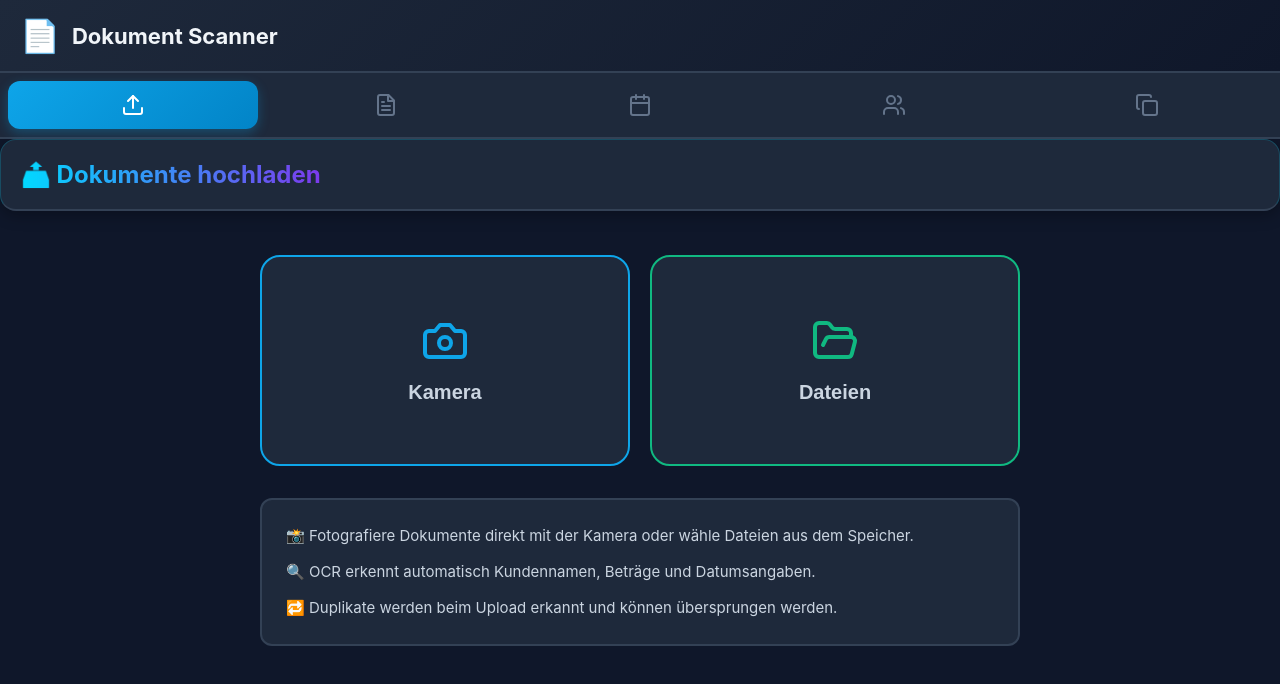
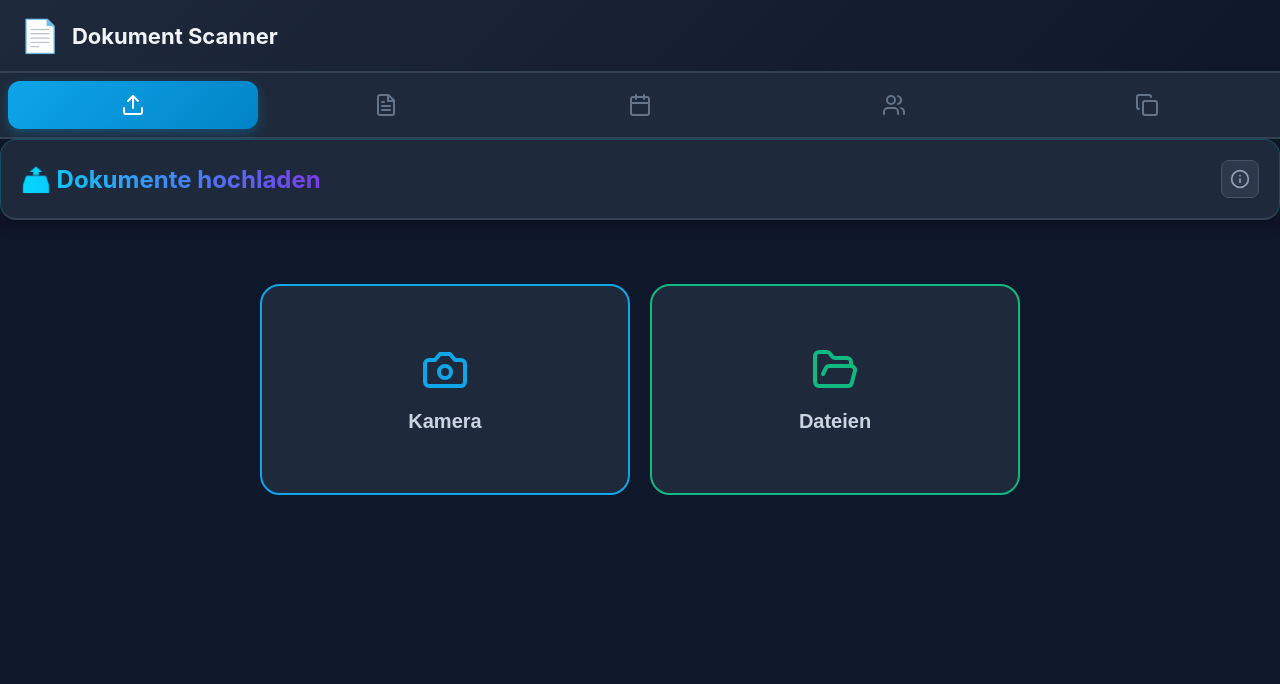
Before and after one commit to MKI13/dokument-scanner, a React (Vite) app: page / in a window 1280 px wide. Shown: the top 684 px of the page. Built offline with nearby package versions, Linux system fonts and the light colour scheme.

Commit message:
feat: Info-Text in kleinen unauffälligen Button im Header versteckt

```diff
--- a/src/pages/Upload.css
+++ b/src/pages/Upload.css
@@ -9,6 +9,9 @@
   background: #1e293b;
   padding: 20px;
   border-bottom: 2px solid #334155;
+  display: flex;
+  justify-content: space-between;
+  align-items: center;
 }
 
 .page-header h1 {
@@ -16,6 +19,25 @@
   font-size: 24px;
   font-weight: 700;
   color: #f1f5f9;
+}
+
+.header-info-btn {
+  background: rgba(100, 116, 139, 0.2);
+  border: 1px solid #475569;
+  border-radius: 8px;
+  padding: 8px;
+  cursor: pointer;
+  color: #94a3b8;
+  transition: all 0.2s;
+  display: flex;
+  align-items: center;
+  justify-content: center;
+}
+
+.header-info-btn:hover {
+  background: rgba(14, 165, 233, 0.2);
+  border-color: #0ea5e9;
+  color: #0ea5e9;
 }
 
 .page-content {
@@ -32,7 +54,7 @@
   display: grid;
   grid-template-columns: 1fr 1fr;
   gap: 20px;
-  margin-bottom: 32px;
+  margin-top: 20px;
 }
 
 .upload-btn {
@@ -99,7 +121,7 @@
   border: 2px solid #334155;
   border-radius: 12px;
   padding: 24px;
-  margin-bottom: 32px;
+  margin-top: 32px;
 }
 
 .progress-header {
@@ -142,25 +164,6 @@
   text-align: center;
 }
 
-/* INFO TEXT */
-.upload-info-text {
-  background: #1e293b;
-  border: 2px solid #334155;
-  border-radius: 12px;
-  padding: 24px;
-  color: #cbd5e1;
-  line-height: 1.6;
-}
-
-.upload-info-text p {
-  margin: 0 0 12px 0;
-  font-size: 15px;
-}
-
-.upload-info-text p:last-child {
-  margin-bottom: 0;
-}
-
 /* RESPONSIVE */
 @media (max-width: 768px) {
   .upload-buttons {
--- a/src/pages/Upload.tsx
+++ b/src/pages/Upload.tsx
@@ -1,5 +1,5 @@
 import React, { useState, useRef } from 'react';
-import { Camera, FolderOpen } from 'lucide-react';
+import { Camera, FolderOpen, Info } from 'lucide-react';
 import { documentService, ProcessingProgress } from '../services/document.service';
 import { modalService } from '../services/modal.service';
 import './Upload.css';
@@ -84,10 +84,26 @@ export const Upload: React.FC<UploadProps> = ({ setSwipeEnabled }) => {
     }
   };
 
+  const handleInfoClick = async () => {
+    await modalService.info(
+      '📸 Fotografiere Dokumente direkt mit der Kamera oder wähle Dateien aus dem Speicher.\n\n' +
+      '🔍 OCR erkennt automatisch Kundennamen, Beträge und Datumsangaben.\n\n' +
+      '🔁 Duplikate werden beim Upload erkannt und können übersprungen werden.',
+      'ℹ️ Upload-Informationen'
+    );
+  };
+
   return (
     <div className="page-container">
       <div className="page-header">
         <h1>📤 Dokumente hochladen</h1>
+        <button
+          onClick={handleInfoClick}
+          className="header-info-btn"
+          title="Informationen"
+        >
+          <Info size={20} />
+        </button>
       </div>
 
       <div className="page-content">
@@ -156,20 +172,6 @@ export const Upload: React.FC<UploadProps> = ({ setSwipeEnabled }) => {
             )}
           </div>
         )}
-
-        {!isProcessing && (
-          <div className="upload-info-text">
-            <p>
-              📸 Fotografiere Dokumente direkt mit der Kamera oder wähle Dateien aus dem Speicher.
-            </p>
-            <p>
-              🔍 OCR erkennt automatisch Kundennamen, Beträge und Datumsangaben.
-            </p>
-            <p>
-              🔁 Duplikate werden beim Upload erkannt und können übersprungen werden.
-            </p>
-          </div>
-        )}
       </div>
     </div>
   );
```
